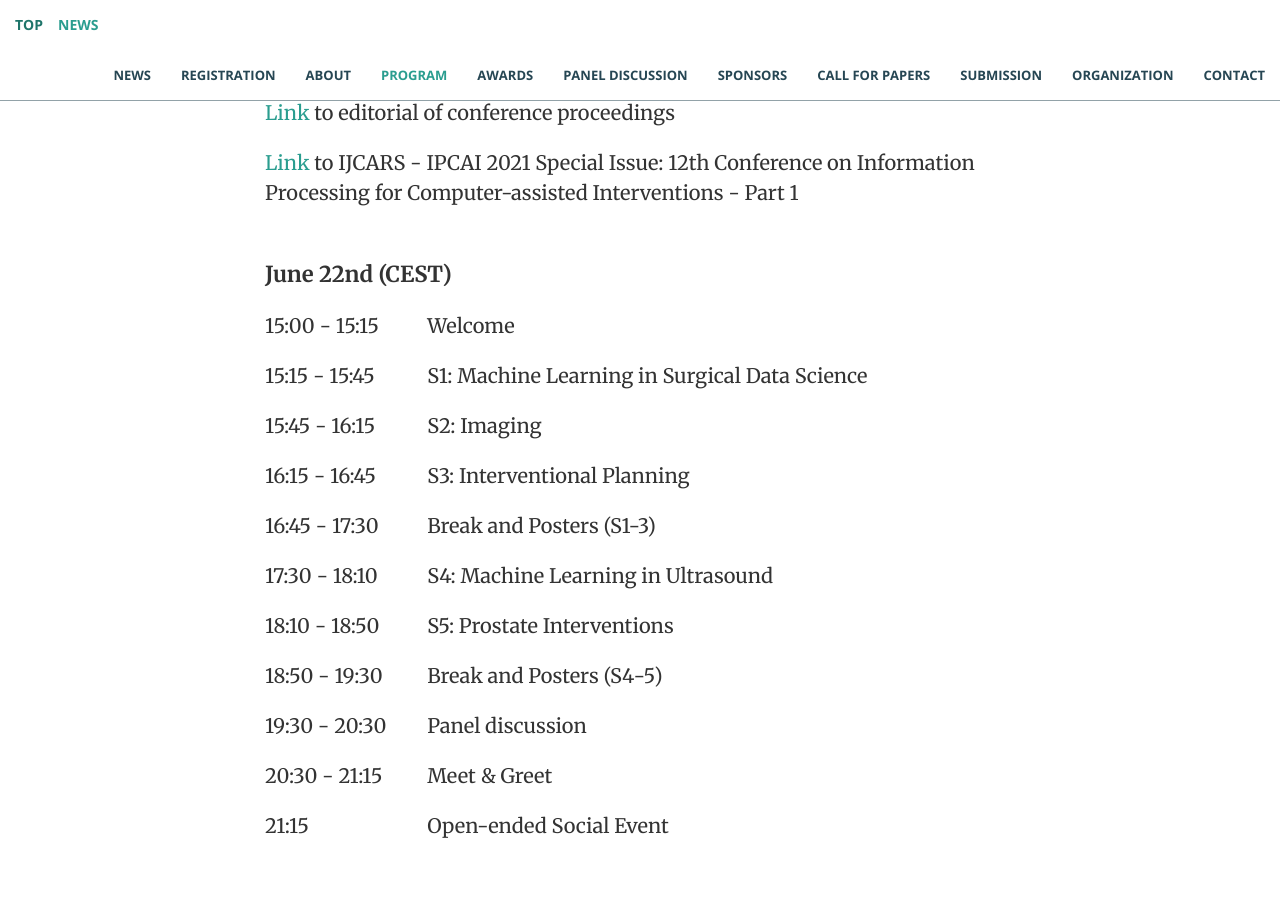
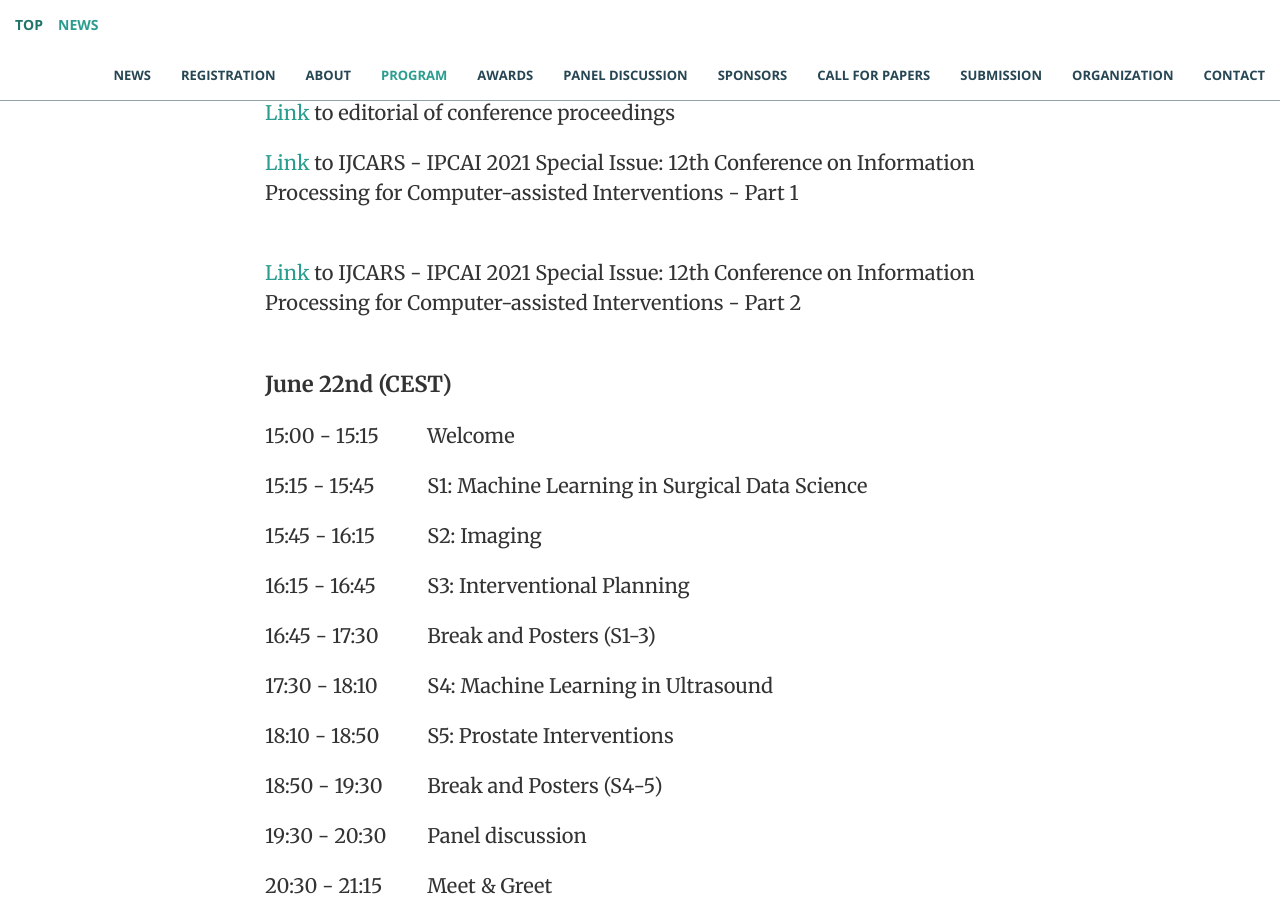
Before and after one commit to ipcai2021/ipcai2021.github.io, a Jekyll site: the page built from index.html, in a window 1280 px wide and 900 px high, scrolled down 3314 px. Built offline with Jekyll 4.4.1, drawn with Linux system fonts in a browser that asks for light colours.

Commit message:
Added proceedings part 2 link

```diff
--- a/_includes/program.html
+++ b/_includes/program.html
@@ -21,6 +21,8 @@
 				<p><a href="https://link.springer.com/article/10.1007/s11548-021-02401-5">Link</a> to editorial of conference proceedings</p>
 
 				<p><a href="https://link.springer.com/journal/11548/volumes-and-issues/16-5">Link</a> to IJCARS - IPCAI 2021 Special Issue: 12th Conference on Information Processing for Computer-assisted Interventions - Part 1</br></br></p>
+
+				<p><a href="https://link.springer.com/journal/11548/volumes-and-issues/16-7">Link</a> to IJCARS - IPCAI 2021 Special Issue: 12th Conference on Information Processing for Computer-assisted Interventions - Part 2</br></br></p>
 
             </div>
 
```
